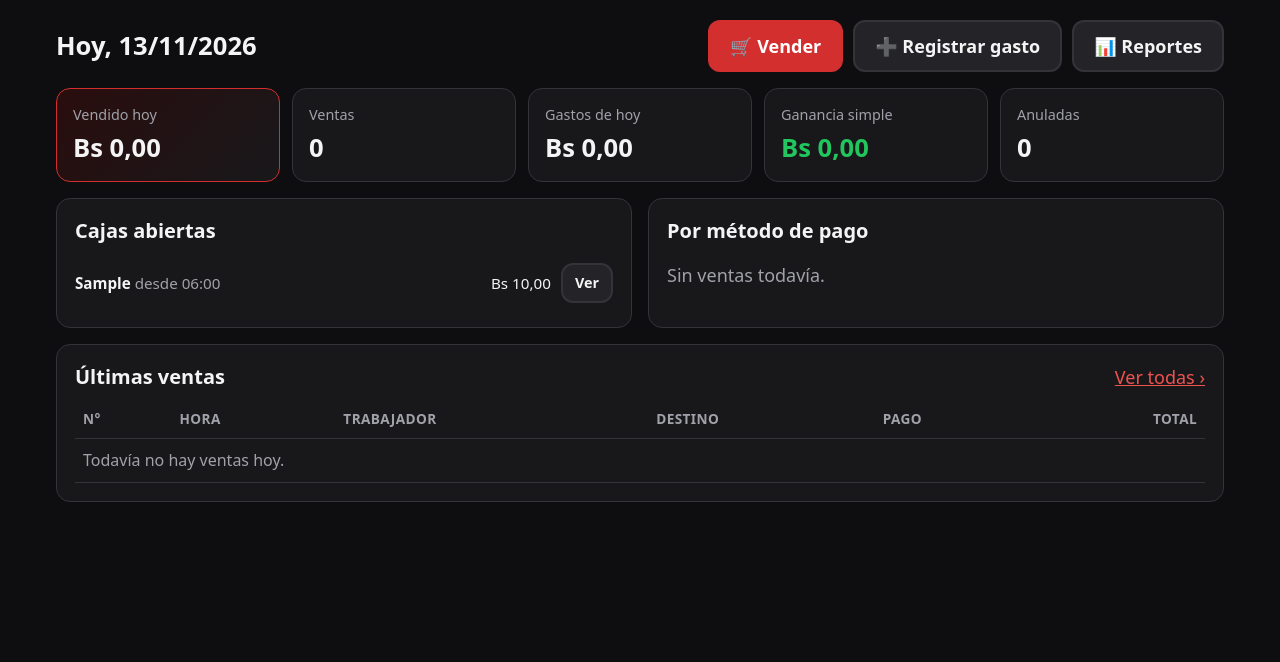
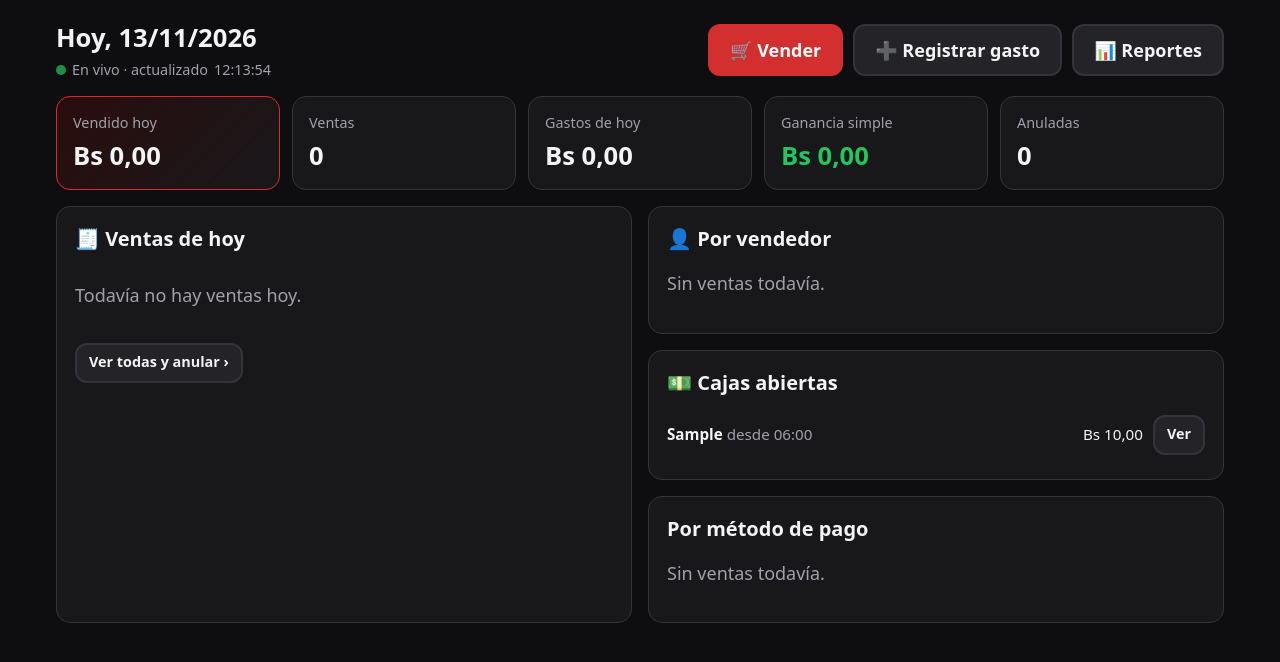
Before and after one commit to deyviflores79911-art/sayariy-grill, a Django app: page /admin/ in a window 1280 px wide. Shown: the part 61-723 px from the top of the page. Run offline with Django 5.2, Linux system fonts and the light colour scheme; a user stored in the database is signed in; tables that the repository leaves empty hold one stand-in row (values such as "Sample post").

Commit message:
Inicio de la administradora en vivo: ventas, vendedores y cajas se actualizan solas
Co-Authored-By: Claude Opus 5.5 <noreply@anthropic.com>

```diff
--- a/pos/urls.py
+++ b/pos/urls.py
@@ -23,6 +23,7 @@ urlpatterns = [
     path("cocina/<int:pk>/deshacer/", cocina.cocina_deshacer, name="cocina_deshacer"),
     # Administración
     path("admin/", admin.panel, name="panel"),
+    path("admin/en-vivo/", admin.panel_vivo, name="panel_vivo"),
     path("admin/productos/", admin.productos, name="productos"),
     path("admin/productos/nuevo/", admin.producto_form, name="producto_nuevo"),
     path("admin/productos/<int:pk>/", admin.producto_form, name="producto_editar"),
--- a/pos/views/admin.py
+++ b/pos/views/admin.py
@@ -1,7 +1,9 @@
 from django.conf import settings
 from django.contrib import messages
 from django.db.models import Count, Q, Sum
+from django.http import JsonResponse
 from django.shortcuts import get_object_or_404, redirect, render
+from django.urls import reverse
 from django.utils import timezone
 from django.views.decorators.http import require_POST
 
@@ -11,16 +13,41 @@ from .comun import admin_required
 from .reportes import PERIODOS, datos_reporte, obtener_periodo, rango_datetime
 
 
+def datos_en_vivo():
+    """Resumen de hoy y últimas ventas para el Inicio de la administradora (se actualiza solo)."""
+    hoy = timezone.localdate()
+    d = datos_reporte(hoy, hoy)
+    ultimas = d["ventas"].select_related("usuario")[:40]
+    return {
+        "hora": timezone.localtime().strftime("%H:%M:%S"),
+        "total": str(d["total"]), "num": d["num"], "gastos": str(d["total_gastos"]),
+        "ganancia": str(d["ganancia"]), "anuladas": d["num_anuladas"],
+        "por_metodo": [{"nombre": m["metodo"], "total": str(m["total"]), "pct": m["pct"]} for m in d["por_metodo"]],
+        "por_vendedor": [{"nombre": t["nombre"], "num": t["num"], "total": str(t["total"]), "pct": t["pct"]}
+                         for t in d["por_trabajador"]],
+        "cajas": [{"id": t.pk, "nombre": t.usuario.nombre, "desde": timezone.localtime(t.abierto_en).strftime("%H:%M"),
+                   "total": str(t.calcular()["total"]), "url": reverse("cierre_detalle", args=[t.pk])}
+                  for t in TurnoCaja.objects.filter(estado=TurnoCaja.ABIERTA).select_related("usuario")],
+        "ventas": [{
+            "id": v.pk, "numero": v.numero, "hora": timezone.localtime(v.fecha_hora).strftime("%H:%M"),
+            "vendedor": v.usuario.nombre, "cliente": v.cliente, "destino": v.destino,
+            "metodo": v.get_metodo_pago_display(), "total": str(v.total), "anulada": v.anulada,
+            "cocina": "" if v.anulada else ("pendiente" if v.cocina_estado == Venta.PENDIENTE
+                                            else ("listo" if v.listo_en else "")),
+            "items": ", ".join(f"{i.cantidad}× {i.nombre_producto}" for i in v.items.all()),
+            "url": reverse("ticket", args=[v.pk]),
+        } for v in ultimas],
+    }
+
+
 @admin_required
 def panel(request):
-    hoy = timezone.localdate()
-    d = datos_reporte(hoy, hoy)
-    abiertas = [(t, t.calcular()) for t in TurnoCaja.objects.filter(estado=TurnoCaja.ABIERTA).select_related("usuario")]
-    return render(request, "admin_pos/panel.html", {
-        "d": d, "abiertas": abiertas,
-        "ultimas": d["ventas"][:8],
-        "mi_turno": request.user.turno_abierto(),
-    })
+    return render(request, "admin_pos/panel.html", {"vivo": datos_en_vivo()})
+
+
+@admin_required
+def panel_vivo(request):
+    return JsonResponse(datos_en_vivo())
 
 
 def _formulario(request, form_class, instancia, plantilla, titulo, volver, archivos=False):
--- a/static/css/app.css
+++ b/static/css/app.css
@@ -363,3 +363,21 @@ body.cocina-body .contenido { max-width: none; }
 .nota-gral { background: #3b2a05; border: 2px solid var(--amarillo); color: #fef08a; border-radius: 12px; padding: 8px 10px; margin-bottom: 8px; font-weight: 700; }
 .cocina-listos .listo-fila { display: flex; justify-content: space-between; align-items: center; gap: 10px; padding: 10px 0; border-bottom: 1px solid var(--borde); }
 .chip-cocina { background: #713f12; color: #fef08a; }
+
+/* ---------- Inicio en vivo ---------- */
+.en-vivo { color: var(--tenue); font-size: .9rem; margin-top: 4px; display: flex; align-items: center; gap: 6px; }
+.en-vivo .punto { width: 10px; height: 10px; border-radius: 50%; background: var(--verde); animation: latido 1.6s infinite; }
+.en-vivo.caido .punto { background: var(--rojo); animation: none; }
+@keyframes latido { 0%, 100% { opacity: 1; } 50% { opacity: .3; } }
+.vivo-lista { display: flex; flex-direction: column; gap: 8px; max-height: 640px; overflow-y: auto; }
+.vivo-venta { display: block; text-decoration: none; color: var(--texto); background: var(--panel2); border: 1px solid var(--borde); border-radius: 12px; padding: 10px 12px; }
+.vivo-venta:hover { border-color: var(--tenue); }
+.vivo-venta .l1 { display: flex; gap: 10px; align-items: baseline; }
+.vivo-venta .hora { font-weight: 800; font-size: 1.1rem; }
+.vivo-venta .quien { flex: 1; color: var(--tenue); overflow: hidden; text-overflow: ellipsis; white-space: nowrap; }
+.vivo-venta .tot { font-weight: 800; color: var(--oro); }
+.vivo-venta .l2 { margin: 4px 0; font-size: .95rem; }
+.vivo-venta .l3 { display: flex; justify-content: space-between; gap: 8px; align-items: center; color: var(--tenue); font-size: .85rem; flex-wrap: wrap; }
+.vivo-venta.anulada .l1, .vivo-venta.anulada .l2 { text-decoration: line-through; opacity: .6; }
+.vivo-venta.nueva { animation: nueva 3s ease-out; border-color: var(--verde); }
+@keyframes nueva { from { background: #14532d; } to { background: var(--panel2); } }
--- a/templates/admin_pos/panel.html
+++ b/templates/admin_pos/panel.html
@@ -1,9 +1,11 @@
 {% extends "base.html" %}
-{% load pos_tags %}
 {% block titulo %}Inicio{% endblock %}
 {% block contenido %}
 <div class="acciones" style="justify-content:space-between;margin-top:0">
-  <h1 style="margin:0">Hoy, {% now "d/m/Y" %}</h1>
+  <div>
+    <h1 style="margin:0">Hoy, {% now "d/m/Y" %}</h1>
+    <div class="en-vivo"><span class="punto"></span> En vivo · actualizado <span id="v-hora">{{ vivo.hora }}</span></div>
+  </div>
   <div class="acciones" style="margin:0">
     <a class="btn btn-rojo" href="{% url 'venta' %}">🛒 Vender</a>
     <a class="btn" href="{% url 'gastos' %}">➕ Registrar gasto</a>
@@ -12,47 +14,93 @@
 </div>
 
 <div class="grid-kpi">
-  <div class="kpi destacado"><div class="t">Vendido hoy</div><div class="v">{{ d.total|bs }}</div></div>
-  <div class="kpi"><div class="t">Ventas</div><div class="v">{{ d.num }}</div></div>
-  <div class="kpi"><div class="t">Gastos de hoy</div><div class="v">{{ d.total_gastos|bs }}</div></div>
-  <div class="kpi"><div class="t">Ganancia simple</div><div class="v {% if d.ganancia < 0 %}rojo{% else %}verde{% endif %}">{{ d.ganancia|bs }}</div></div>
-  <div class="kpi"><div class="t">Anuladas</div><div class="v {% if d.num_anuladas %}rojo{% endif %}">{{ d.num_anuladas }}</div></div>
+  <div class="kpi destacado"><div class="t">Vendido hoy</div><div class="v" id="k-total"></div></div>
+  <div class="kpi"><div class="t">Ventas</div><div class="v" id="k-num"></div></div>
+  <div class="kpi"><div class="t">Gastos de hoy</div><div class="v" id="k-gastos"></div></div>
+  <div class="kpi"><div class="t">Ganancia simple</div><div class="v" id="k-ganancia"></div></div>
+  <div class="kpi"><div class="t">Anuladas</div><div class="v" id="k-anuladas"></div></div>
 </div>
 
 <div class="dos-col" style="margin-top:16px">
   <div class="tarjeta">
-    <h2 style="margin-top:0">Cajas abiertas</h2>
-    {% for t, c in abiertas %}
-      <div class="barra-fila" style="grid-template-columns:1fr auto auto">
-        <span><strong>{{ t.usuario }}</strong> <span class="tenue">desde {{ t.abierto_en|time:"H:i" }}</span></span>
-        <span>{{ c.total|bs }}</span>
-        <a class="btn btn-chico" href="{% url 'cierre_detalle' t.pk %}">Ver</a>
-      </div>
-    {% empty %}<p class="tenue">No hay cajas abiertas.</p>{% endfor %}
+    <h2 style="margin-top:0">🧾 Ventas de hoy</h2>
+    <div id="ventas" class="vivo-lista"></div>
+    <div class="acciones" style="margin-bottom:0"><a class="btn btn-chico" href="{% url 'ventas' %}">Ver todas y anular ›</a></div>
   </div>
-  <div class="tarjeta">
-    <h2 style="margin-top:0">Por método de pago</h2>
-    {% for m in d.por_metodo %}
-      <div class="barra-fila"><span class="nom">{{ m.metodo }}</span><div class="barra"><i style="width:{{ m.pct }}%"></i></div><span>{{ m.total|bs }}</span></div>
-    {% empty %}<p class="tenue">Sin ventas todavía.</p>{% endfor %}
+  <div>
+    <div class="tarjeta">
+      <h2 style="margin-top:0">👤 Por vendedor</h2>
+      <div id="vendedores"></div>
+    </div>
+    <div class="tarjeta">
+      <h2 style="margin-top:0">💵 Cajas abiertas</h2>
+      <div id="cajas"></div>
+    </div>
+    <div class="tarjeta">
+      <h2 style="margin-top:0">Por método de pago</h2>
+      <div id="metodos"></div>
+    </div>
   </div>
 </div>
+{{ vivo|json_script:"datos-vivo" }}
+{% endblock %}
+{% block scripts %}
+<script>
+(function () {
+  const URL_VIVO = "{% url 'panel_vivo' %}";
+  const $ = id => document.getElementById(id);
+  const esc = s => String(s ?? '').replace(/[&<>"']/g, c => ({'&':'&amp;','<':'&lt;','>':'&gt;','"':'&quot;',"'":'&#39;'}[c]));
+  const bs = v => 'Bs ' + Number(v).toLocaleString('es-BO', { minimumFractionDigits: 2, maximumFractionDigits: 2 });
+  let vistos = null;
 
-<div class="tarjeta" style="margin-top:16px">
-  <div class="acciones" style="justify-content:space-between;margin:0 0 8px">
-    <h2 style="margin:0">Últimas ventas</h2>
-    <a href="{% url 'ventas' %}">Ver todas ›</a>
-  </div>
-  <div class="tabla-wrap">
-  <table>
-    <thead><tr><th>N°</th><th>Hora</th><th class="m-ocultar">Trabajador</th><th class="m-ocultar">Destino</th><th>Pago</th><th class="der">Total</th></tr></thead>
-    {% for v in ultimas %}
-    <tr class="{% if v.anulada %}anulada{% endif %}">
-      <td><a href="{% url 'ticket' v.pk %}">{{ v.numero }}</a></td><td>{{ v.fecha_hora|time:"H:i" }}</td>
-      <td class="m-ocultar">{{ v.usuario }}</td><td class="m-ocultar">{{ v.destino }}</td><td>{{ v.get_metodo_pago_display }}</td><td class="der">{{ v.total|bs }}</td>
-    </tr>
-    {% empty %}<tr><td colspan="6" class="tenue">Todavía no hay ventas hoy.</td></tr>{% endfor %}
-  </table>
-  </div>
-</div>
+  function barras(lista, extra) {
+    return lista.length ? lista.map(x => `<div class="barra-fila"><span class="nom">${esc(x.nombre)}</span>
+      <div class="barra"><i style="width:${x.pct}%"></i></div><span>${extra(x)}</span></div>`).join('')
+      : '<p class="tenue">Sin ventas todavía.</p>';
+  }
+
+  function pintar(d) {
+    $('v-hora').textContent = d.hora;
+    $('k-total').textContent = bs(d.total);
+    $('k-num').textContent = d.num;
+    $('k-gastos').textContent = bs(d.gastos);
+    $('k-ganancia').textContent = bs(d.ganancia);
+    $('k-ganancia').className = 'v ' + (Number(d.ganancia) < 0 ? 'rojo' : 'verde');
+    $('k-anuladas').textContent = d.anuladas;
+    $('k-anuladas').className = 'v ' + (d.anuladas ? 'rojo' : '');
+
+    $('vendedores').innerHTML = barras(d.por_vendedor, x => `${x.num} · ${bs(x.total)}`);
+    $('metodos').innerHTML = barras(d.por_metodo, x => bs(x.total));
+    $('cajas').innerHTML = d.cajas.length ? d.cajas.map(c => `<div class="barra-fila" style="grid-template-columns:1fr auto auto">
+        <span><strong>${esc(c.nombre)}</strong> <span class="tenue">desde ${c.desde}</span></span>
+        <span>${bs(c.total)}</span><a class="btn btn-chico" href="${c.url}">Ver</a></div>`).join('')
+      : '<p class="tenue">No hay cajas abiertas.</p>';
+
+    const nuevos = vistos ? new Set(d.ventas.filter(v => !vistos.has(v.id)).map(v => v.id)) : new Set();
+    vistos = new Set(d.ventas.map(v => v.id));
+    $('ventas').innerHTML = d.ventas.length ? d.ventas.map(v => {
+      const chip = v.anulada ? '<span class="chip rojo">Anulada</span>'
+        : v.cocina === 'pendiente' ? '<span class="chip chip-cocina">🍳 En cocina</span>'
+        : v.cocina === 'listo' ? '<span class="chip verde">✔ Listo</span>' : '';
+      return `<a class="vivo-venta${v.anulada ? ' anulada' : ''}${nuevos.has(v.id) ? ' nueva' : ''}" href="${v.url}">
+        <div class="l1"><span class="hora">${v.hora}</span><span class="quien">👤 ${esc(v.vendedor)}</span><span class="tot">${bs(v.total)}</span></div>
+        <div class="l2">${esc(v.items)}</div>
+        <div class="l3"><span>#${esc(v.numero.replace(/^0+/, ''))} · ${esc(v.destino)}${v.cliente ? ' · ' + esc(v.cliente) : ''} · ${esc(v.metodo)}</span>${chip}</div>
+      </a>`;
+    }).join('') : '<p class="tenue">Todavía no hay ventas hoy.</p>';
+  }
+
+  async function actualizar() {
+    try {
+      const r = await fetch(URL_VIVO, { headers: { 'Accept': 'application/json' } });
+      if (r.redirected) { location.reload(); return; }
+      if (r.ok) { pintar(await r.json()); document.querySelector('.en-vivo').classList.remove('caido'); }
+    } catch (e) { document.querySelector('.en-vivo').classList.add('caido'); }
+  }
+
+  pintar(JSON.parse($('datos-vivo').textContent));
+  setInterval(() => { if (!document.hidden) actualizar(); }, 8000);
+  document.addEventListener('visibilitychange', () => { if (!document.hidden) actualizar(); });
+})();
+</script>
 {% endblock %}
```
Also changed, not shown: pos/tests.py (+23 -0 lines).
